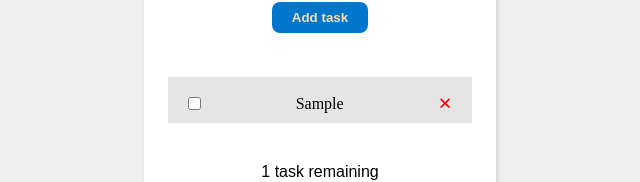
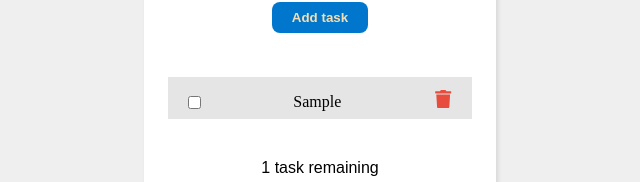
Before and after one commit to adambare-dev/my-react-app, a React (Vite) app: page / in a window 1280 px wide. Both pictures are taken after typing "Sample" into the empty fields and a click on the button "Add task". Shown: the part 248-430 px from the top of the page, without its empty margins (320-960 px from the left). Built offline with nearby package versions, Linux system fonts and the light colour scheme.

Commit message:
updated some UI

```diff
--- a/package.json
+++ b/package.json
@@ -13,6 +13,7 @@
     "prop-types": "^15.8.1",
     "react": "^19.2.4",
     "react-dom": "^19.2.0",
+    "react-icons": "^5.6.0",
     "react-router-dom": "^7.13.1",
     "router-dom": "^3.0.3"
   },
--- a/src/Task-tarcker.jsx
+++ b/src/Task-tarcker.jsx
@@ -1,4 +1,6 @@
 //import './todoApp.css'
+import { FaTrash } from "react-icons/fa";
+
 import "./myTodo.css"
 import { useState } from "react";
 function Task_tracker() {
@@ -65,7 +67,7 @@ function Task_tracker() {
                         <input type="checkbox" onChange={() => toogleTask(task.id)}
                             title={task.complited ? "undo" : "mark as read"} />
                         <span>{task.txt}</span>
-                        <small onClick={() => delteTask(task.id)} title="do you want to remove this task" className="deltebtn">&times;</small>
+                        <small onClick={() => delteTask(task.id)} title="do you want to remove this task" className="deltebtn"><FaTrash /></small>
 
                     </li>
                 })}
--- a/src/myTodo.css
+++ b/src/myTodo.css
@@ -82,9 +82,10 @@
  }
 
  .deltebtn {
-     font-size: 1.5rem;
-     color: red;
-     font-weight: 700;
+     font-size: 1.15rem;
+     color: #e74c3c;
+     /*  color: #7f8c8d; */
+
      cursor: pointer;
      margin-top: .2rem;
      padding-top: .2rem;
```
Also changed, not shown: 1 other file (tests, documents, lock files or other folders).
